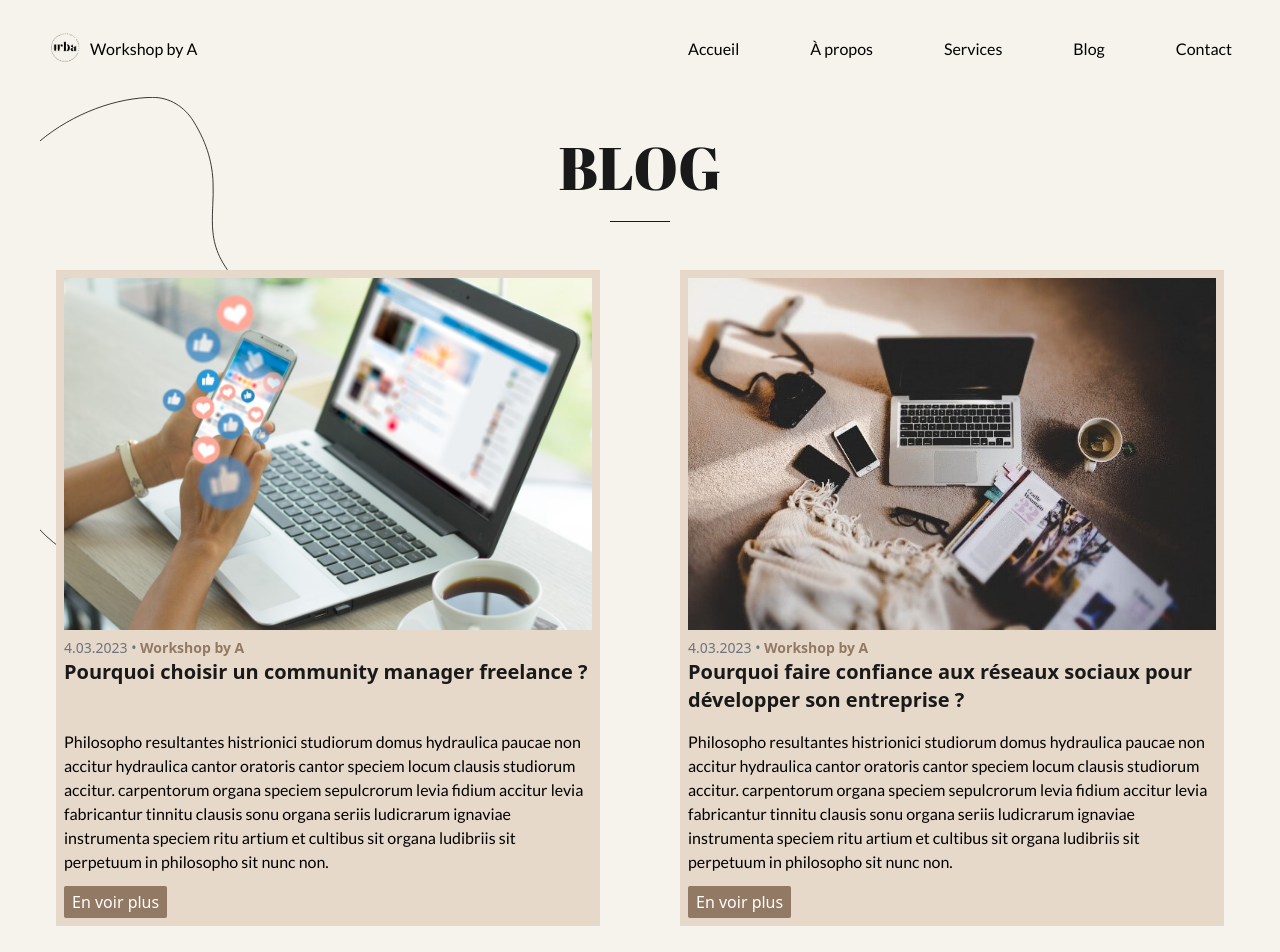
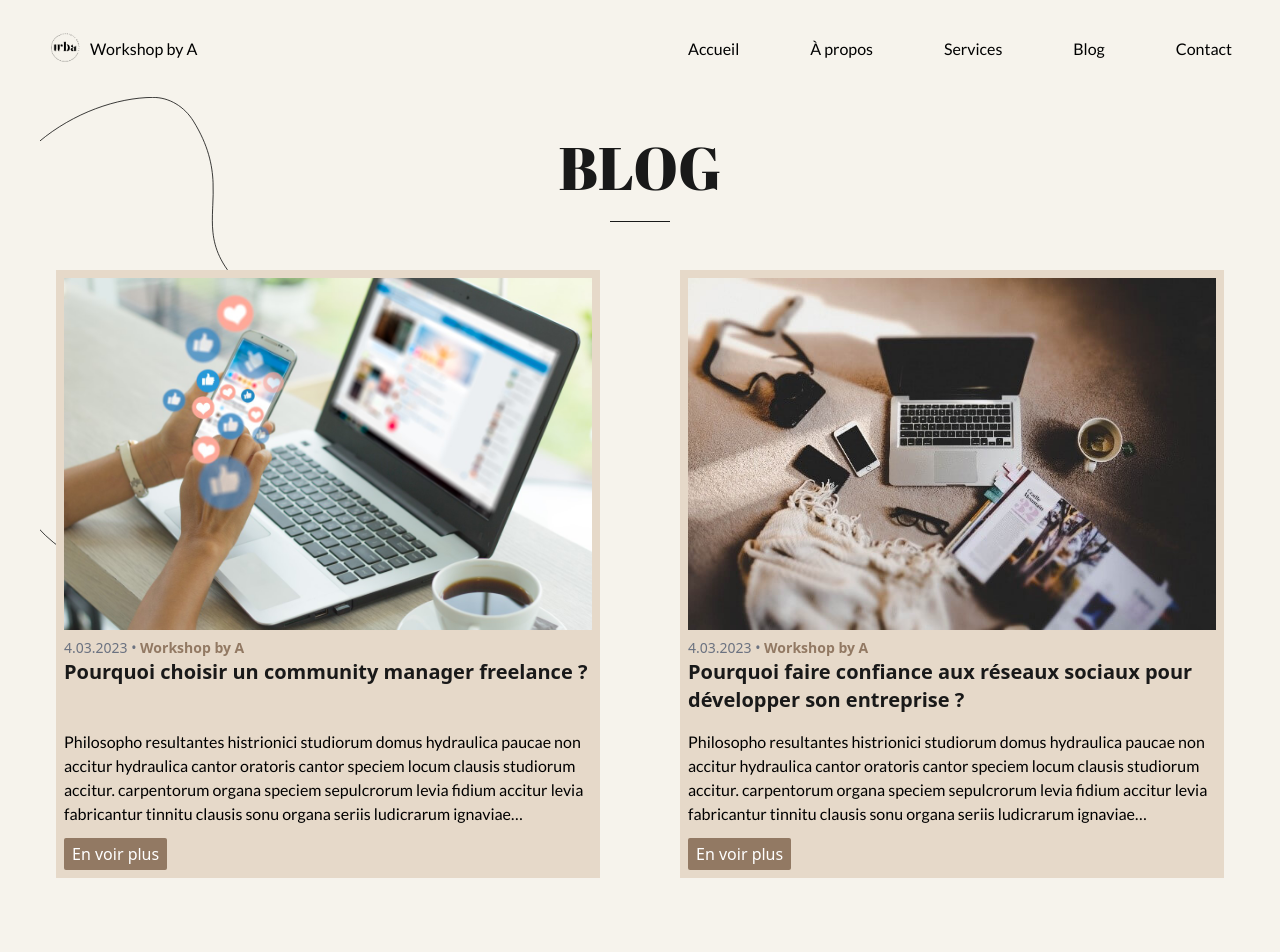
Before and after one commit to simoncdn/workshopbya, a Next.js app: page /blog in a window 1280 px wide. Shown: the top 952 px of the page. Built offline with nearby package versions, Linux system fonts and the light colour scheme.

Commit message:
💄F01 : GLOBALCSS > add style

```diff
--- a/styles/globals.css
+++ b/styles/globals.css
@@ -4,9 +4,19 @@
 @tailwind components;
 @tailwind utilities;
 
-*{
-  scroll-behavior: smooth;
+@layer base{
+  body{
+    @apply bg-background;
+  }
+  html{
+    @apply scroll-smooth;
+  }
 }
-body{
-  background: #F6F3EC;
+
+.description{
+  overflow: hidden;
+  text-overflow: ellipsis;
+  display: -webkit-box;
+  -webkit-line-clamp: 4;
+  -webkit-box-orient: vertical;
 }
--- a/tsconfig.json
+++ b/tsconfig.json
@@ -19,6 +19,6 @@
       "@/*": ["./*"]
     }
   },
-  "include": ["next-env.d.ts", "**/*.ts", "**/*.tsx", "styles/styles.js"],
+  "include": ["next-env.d.ts", "**/*.ts", "**/*.tsx", "styles/index.js", "components/about/About.jsx"],
   "exclude": ["node_modules"]
 }
```
